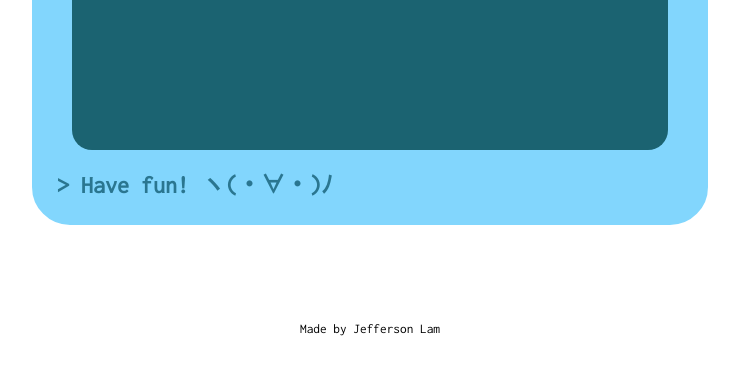
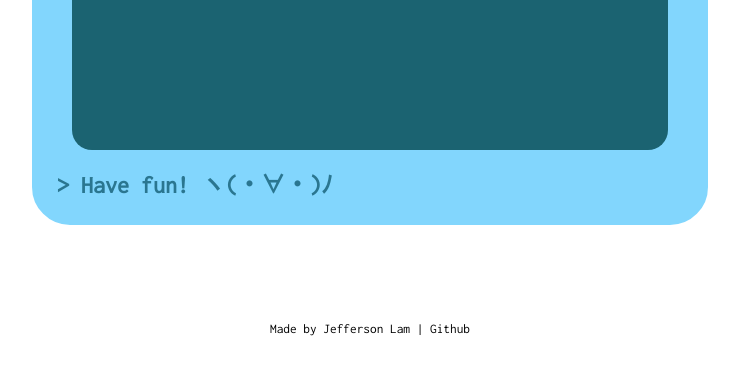
Before and after one commit to jeffersonlam/messengerbot, a website: page index.html in a window 1280 px wide. Shown: the part 438-810 px from the top of the page, without its empty margins (270-1009 px from the left). Drawn offline with nearby package versions, Linux system fonts and the light colour scheme; some packages are replaced by stand-ins of ours.

Commit message:
adding github link to footer

```diff
--- a/index.html
+++ b/index.html
@@ -25,7 +25,7 @@
 	</div>
 	<div ng-view></div>
 </div>
-<footer>Made by <a href="http://jeffersonlam.github.io/">Jefferson Lam</a></footer>
+<footer>Made by <a href="http://jeffersonlam.github.io/">Jefferson Lam</a> | <a href="https://github.com/jeffersonlam/messengerbot">Github</a></footer>
 <script>
   (function(i,s,o,g,r,a,m){i['GoogleAnalyticsObject']=r;i[r]=i[r]||function(){
   (i[r].q=i[r].q||[]).push(arguments)},i[r].l=1*new Date();a=s.createElement(o),
```
